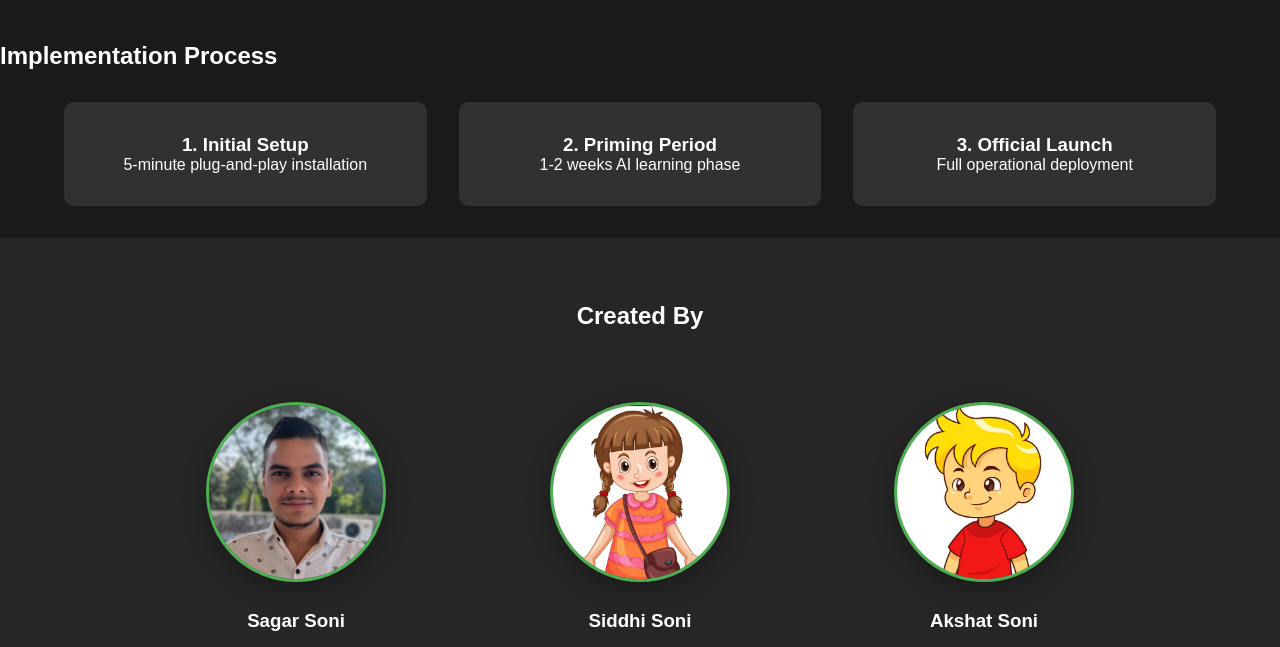
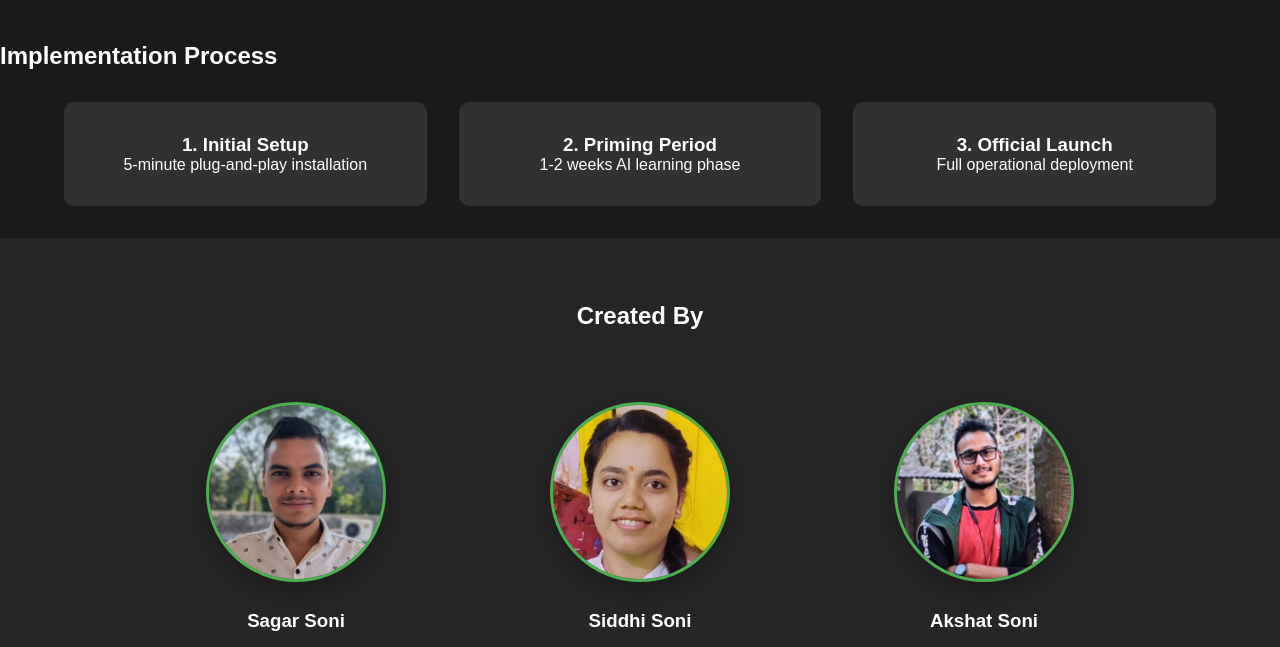
Before and after one commit to iamSAGARSONI/GD_solution, a plain HTML site: page index.html in a window 1280 px wide. Shown: the part 2153-2800 px from the top of the page. Drawn offline with Linux system fonts and the light colour scheme.

Commit message:
edited images

```diff
--- a/index.html
+++ b/index.html
@@ -20,7 +20,7 @@
 
     <section class="hero">
         <div class="hero-content">
-            <h1>AI-Powered Waste Management Solutions</h1>
+            <h1>Smart Waste Management System</h1>
             <p>Transforming sustainability through intelligent waste segregation</p>
             <div class="cta-container">
                 <button class="cta">Pre-order Now</button>
@@ -102,11 +102,11 @@
             <h3>Sagar Soni</h3>
         </div>
         <div class="profile">
-            <img src="bb.png" alt="Siddhi - Lead Developer" class="avatar">
+            <img src="ads.png" alt="Siddhi - Lead Developer" class="avatar">
             <h3>Siddhi Soni</h3>
         </div>
         <div class="profile">
-            <img src="aa.png" alt="Akshat - Product Designer" class="avatar">
+            <img src="gsgs.png" alt="Akshat - Product Designer" class="avatar">
             <h3>Akshat Soni</h3>
         </div>
     </div>
```
Also changed, not shown: ads.png (added), gsgs.png (added), sds.png (added).
